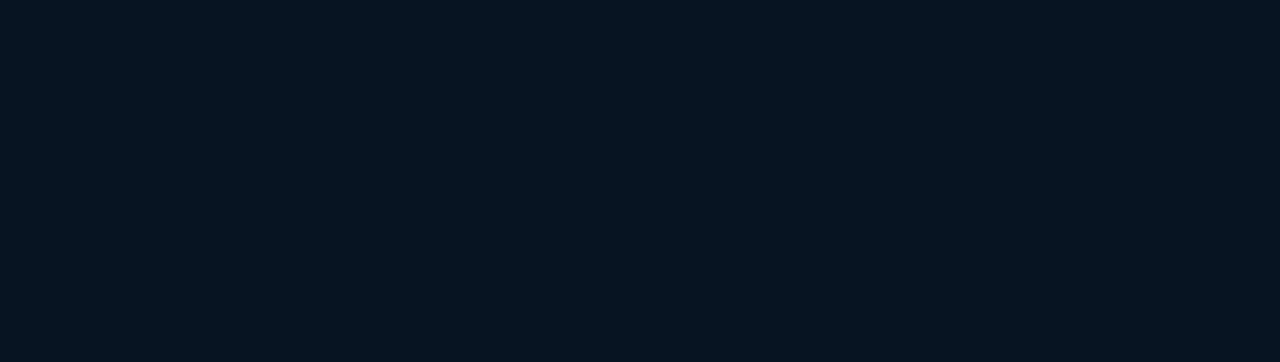
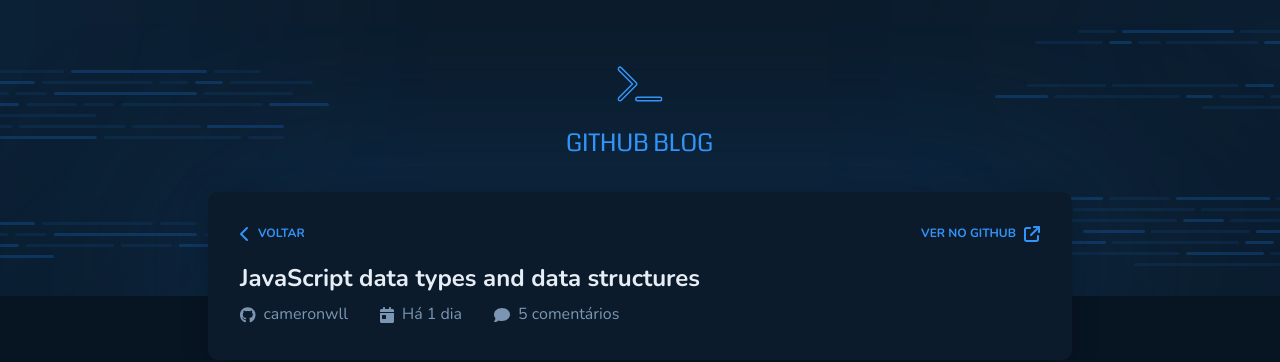
Before and after one commit to loressl/challenge-github-blog, a React (Vite) app: page /post in a window 1280 px wide. Before the commit this address had no page. Shown: the top 362 px of the page. Built offline with nearby package versions, Linux system fonts and the light colour scheme.

Commit message:
feat: adicionado página de post e o componente de post info

```diff
--- a/src/Routes.tsx
+++ b/src/Routes.tsx
@@ -1,12 +1,14 @@
 import { Routes, Route } from 'react-router-dom'
 import { DefaultLayout } from './layouts/DefaultLayout'
 import { Blog } from './pages/Blog'
+import { Post } from './pages/Post'
 
 export function Router() {
     return(
         <Routes>
             <Route path='/' element={<DefaultLayout />}>
                 <Route path='/' element={<Blog />} />
+                <Route path='/post' element={<Post />} />
             </Route>
         </Routes>
     )
--- a/src/components/Header/styles.ts
+++ b/src/components/Header/styles.ts
@@ -13,6 +13,5 @@
     img {
         height: fit-content;
         margin-top: 4rem;
-        margin-bottom: 2.875rem;
     }
 `
--- a/src/components/PostComponent/index.tsx
+++ b/src/components/PostComponent/index.tsx
@@ -1,8 +1,12 @@
 import { Description, PostContainer, TitleContainer } from "./styles";
 
-export function PostComponent() {
+interface PostComponentProps {
+    handlePost: () => void
+}
+
+export function PostComponent({handlePost}: PostComponentProps) {
     return (
-        <PostContainer>
+        <PostContainer onClick={handlePost}>
             <TitleContainer>
                 <span>JavaScript data types and data structures</span>
                 <p>Há 1 dia</p>
--- a/src/components/PostComponent/styles.ts
+++ b/src/components/PostComponent/styles.ts
@@ -9,6 +9,16 @@
     background: ${(props) => props.theme["base-post"]};
     padding: 2rem;
     gap: 1.25rem;
+
+    &:hover {
+        border: 0.125rem solid ${(props) => props.theme["base-label"]};
+        cursor: pointer;
+        padding: 1.875rem;
+    }
+
+    &:active {
+        transform: scale(0.99);
+    }
 `
 
 export const TitleContainer = styled.div`
--- a/src/components/Profile/styles.ts
+++ b/src/components/Profile/styles.ts
@@ -8,7 +8,7 @@
     width: 54rem;
     height: 13.25rem;
     background: ${(props) => props.theme["base-profile"]};
-    //margin-top: calc(0px - 13rem/2);
+    margin-top: calc(0px - 13rem/2);
 
     box-shadow: 0px 2px 28px rgba(0, 0, 0, 0.2);
     border-radius: 0.625rem;
@@ -67,7 +67,11 @@
     display: flex;
     flex-direction: row;
     gap: 1.5rem;
-    color: ${(props)=> props.theme["base-subtitle"]};
+    color: ${(props)=> props.theme["base-label"]};
+
+    span {
+        color: ${(props)=> props.theme["base-subtitle"]};
+    }
 `
 export const ContentInfo = styled.div`
     display: flex;
--- a/src/pages/Blog/index.tsx
+++ b/src/pages/Blog/index.tsx
@@ -3,7 +3,16 @@
 import { SearchInput } from "../../components/SearchInput";
 import { Container, ListPostContainer } from "./styles";
 
+import { useNavigate } from 'react-router-dom'
+
 export function Blog(){
+
+    const navigate = useNavigate()
+
+    const handlePost = () => {
+        navigate('/post', { state: { name: 'teste' }})
+    }
+
     return(
         <Container>
             <main>
@@ -11,9 +20,7 @@
                 <SearchInput />
 
                 <ListPostContainer>
-                    <PostComponent />
-                    <PostComponent />
-                    <PostComponent />
+                    <PostComponent handlePost={handlePost} />
                 </ListPostContainer>
             </main>
         </Container>
--- /dev/null
+++ b/src/pages/Post/components/PostInfo/index.tsx
@@ -0,0 +1,48 @@
+import { faCalendarDay, faChevronLeft, faComment, faArrowUpRightFromSquare } from '@fortawesome/free-solid-svg-icons'
+import { FontAwesomeIcon } from '@fortawesome/react-fontawesome';
+import { ChooseOption, ContentInfo, PostInfoContainer, PostInfoFooter, PostInfoHeader, PostInfoTitle } from "./styles";
+import { faGithub } from '@fortawesome/free-brands-svg-icons'
+
+const contentInfo = [
+    {
+        iconInfo: faGithub,
+        content: 'cameronwll'
+    },
+    {
+        iconInfo: faCalendarDay,
+        content: 'Há 1 dia'
+    },
+    {
+        iconInfo: faComment,
+        content: '5 comentários'
+    },
+]
+
+export function PostInfo() {
+    return (
+        <PostInfoContainer>
+            <PostInfoHeader>
+                <ChooseOption to="/">
+                    <FontAwesomeIcon icon={faChevronLeft} />
+                    <span>Voltar</span>
+                </ChooseOption>
+
+                <ChooseOption to="#">
+                    <span>Ver no github</span>
+                    <FontAwesomeIcon icon={faArrowUpRightFromSquare} />
+                </ChooseOption>
+            </PostInfoHeader>
+
+            <PostInfoTitle>JavaScript data types and data structures</PostInfoTitle>
+
+            <PostInfoFooter>
+                {contentInfo.map((item) => (
+                    <ContentInfo key={item.content}>
+                        <FontAwesomeIcon icon={item.iconInfo} />
+                        <span>{item.content}</span>
+                    </ContentInfo>
+                ))}
+            </PostInfoFooter>
+        </PostInfoContainer>
+    )
+}
--- /dev/null
+++ b/src/pages/Post/components/PostInfo/styles.ts
@@ -0,0 +1,63 @@
+import { Link } from "react-router-dom";
+import styled from "styled-components";
+
+export const PostInfoContainer = styled.div`
+  display: flex;
+  flex-direction: column;
+  width: 54rem;
+  height: 10.5rem;
+  background: ${(props) => props.theme["base-profile"]};
+  box-shadow: 0px 2px 28px rgba(0, 0, 0, 0.2);
+  border-radius: 0.625rem;
+  margin-top: calc(0px - 13rem / 2);
+  padding: 2rem;
+`;
+
+export const PostInfoHeader = styled.div`
+  display: flex;
+  justify-content: space-between;
+  margin-bottom: 1.25rem;
+`;
+
+export const ChooseOption = styled(Link)`
+  display: flex;
+  gap: 0.5rem;
+  align-items: center;
+  color: ${(props) => props.theme.blue};
+
+  span {
+    font-weight: 700;
+    font-size: 12px;
+    line-height: 1.6;
+    text-transform: uppercase;
+    color: ${(props) => props.theme.blue};
+  }
+`;
+
+export const PostInfoTitle = styled.span`
+  font-weight: 700;
+  font-size: 24px;
+  line-height: 1.3;
+  color: ${(props) => props.theme["base-title"]};
+  margin-bottom: 0.5rem;
+`;
+
+export const PostInfoFooter = styled.footer`
+  display: flex;
+  flex-direction: row;
+  gap: 2rem;
+  color: ${(props) => props.theme["base-span"]};
+
+  span {
+    font-weight: 400;
+    font-size: 16px;
+    line-height: 1.6;
+    color: inherit;
+  }
+`;
+
+export const ContentInfo = styled.div`
+  display: flex;
+  align-items: center;
+  gap: 0.5rem;
+`;
--- /dev/null
+++ b/src/pages/Post/index.tsx
@@ -0,0 +1,16 @@
+import { useLocation } from "react-router-dom";
+import { PostInfo } from "./components/PostInfo";
+import { PostContainer } from "./styles";
+
+export function Post(){
+    const { state } = useLocation()
+    console.log(state)
+
+    return(
+        <PostContainer>
+            <main>
+                <PostInfo />
+            </main>
+        </PostContainer>
+    )
+}
--- /dev/null
+++ b/src/pages/Post/styles.ts
@@ -0,0 +1,12 @@
+import styled from "styled-components";
+
+export const PostContainer = styled.div`
+  display: flex;
+  justify-content: center;
+  padding: 0 1rem;
+  max-width: 90rem;
+
+  main {
+    max-width: 54rem;
+  }
+`;
--- a/src/styles/global.ts
+++ b/src/styles/global.ts
@@ -45,4 +45,8 @@
     button {
         border: 0;
     }
+
+    span, p {
+        color: ${(props) => props.theme["base-text"]};
+    }
 `;
```
